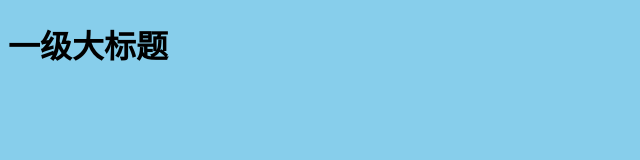
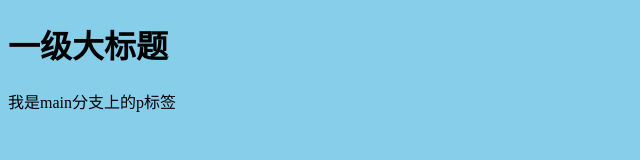
Before and after one commit to zhuyanan-gg/project-text02, a plain HTML site: page index.html in a window 1280 px wide. Shown: the whole page, without its empty margins (0-640 px from the left). Drawn offline with Linux system fonts and the light colour scheme.

Commit message:
提交本次js修改

```diff
--- a/index.html
+++ b/index.html
@@ -9,5 +9,6 @@
 </head>
 <body>
   <h1>一级大标题</h1>
+  <p>我是main分支上的p标签</p>
 </body>
 </html>
```
